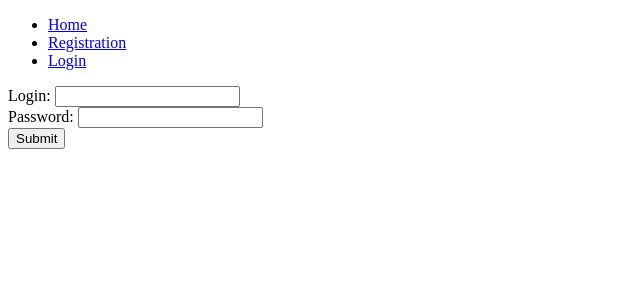
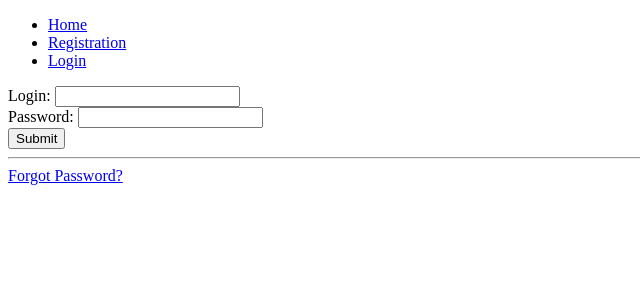
Before and after one commit to LevytskyiS/CoachPro, a Django app: page /login/ in a window 1280 px wide. Shown: the top 300 px of the page, without its empty margins (0-640 px from the left). Run offline with Django 5.2, Linux system fonts and the light colour scheme.

Commit message:
password reset

```diff
--- a/coachpro/main/templates/main/login.html
+++ b/coachpro/main/templates/main/login.html
@@ -8,5 +8,6 @@
     {{ form }}
     <input type="submit" value="Submit">
 </form>
-
+<hr>
+<a href="{% url 'main:password_reset' %}" class="text-center">Forgot Password?</a>
 {% endblock %}
--- /dev/null
+++ b/coachpro/main/templates/main/password_reset_subject.txt
@@ -0,0 +1 @@
+CoachPro - Password Reset
--- a/coachpro/main/urls.py
+++ b/coachpro/main/urls.py
@@ -1,4 +1,9 @@
 from django.urls import path
+from django.contrib.auth.views import (
+    PasswordResetDoneView,
+    PasswordResetConfirmView,
+    PasswordResetCompleteView,
+)
 
 from . import views
 
@@ -21,6 +26,27 @@ urlpatterns = [
     path("upload_file/", views.UploadFile.as_view(), name="upload_file"),
     path("upload_photo/", views.UploadPhoto.as_view(), name="upload_photo"),
     path("registration/", views.RegisterUser.as_view(), name="registration"),
+    path("reset_password/", views.ResetPasswordView.as_view(), name="password_reset"),
+    path(
+        "reset_password/done/",
+        PasswordResetDoneView.as_view(template_name="main/password_reset_done.html"),
+        name="password_reset_done",
+    ),
+    path(
+        "reset_password/confirm/<uidb64>/<token>/",
+        PasswordResetConfirmView.as_view(
+            template_name="main/password_reset_confirm.html",
+            success_url="/reset_password/complete/",
+        ),
+        name="password_reset_confirm",
+    ),
+    path(
+        "reset_password/complete/",
+        PasswordResetCompleteView.as_view(
+            template_name="main/password_reset_complete.html"
+        ),
+        name="password_reset_complete",
+    ),
     path("login/", views.LoginUser.as_view(), name="login"),
     path("logout/", views.LogOutUser.as_view(), name="logout"),
     path(
--- a/coachpro/main/views.py
+++ b/coachpro/main/views.py
@@ -14,6 +14,7 @@ from django.contrib.auth.views import (
 )
 from django.http import HttpRequest, HttpResponse, HttpResponseRedirect
 from django.core.exceptions import ObjectDoesNotExist
+from django.contrib.messages.views import SuccessMessageMixin
 
 from .models import Profile, Weight, File, Photo, Note, NotePage
 from .forms import (
@@ -150,6 +151,17 @@ class LogOutUser(LogoutView):
     next_page = "/"
 
 
+class ResetPasswordView(SuccessMessageMixin, PasswordResetView):
+    template_name = "main/password_reset.html"
+    email_template_name = "main/password_reset_email.html"
+    html_email_template_name = "main/password_reset_email.html"
+    success_url = reverse_lazy("main:password_reset_done")
+    success_message = (
+        "An email with instructions to reset your password has been sent to %(email)s."
+    )
+    subject_template_name = "main/password_reset_subject.txt"
+
+
 # NotePage
 class NotePageDetailView(DetailView):
     model = NotePage
```
Also changed, not shown: coachpro/coachpro/settings.py (+10 -0 lines), coachpro/main/templates/main/password_reset.html (added, +10 -0 lines), coachpro/main/templates/main/password_reset_complete.html (added, +8 -0 lines), coachpro/main/templates/main/password_reset_confirm.html (added, +11 -0 lines), coachpro/main/templates/main/password_reset_done.html (added, +7 -0 lines), coachpro/main/templates/main/password_reset_email.html (added, +16 -0 lines).
